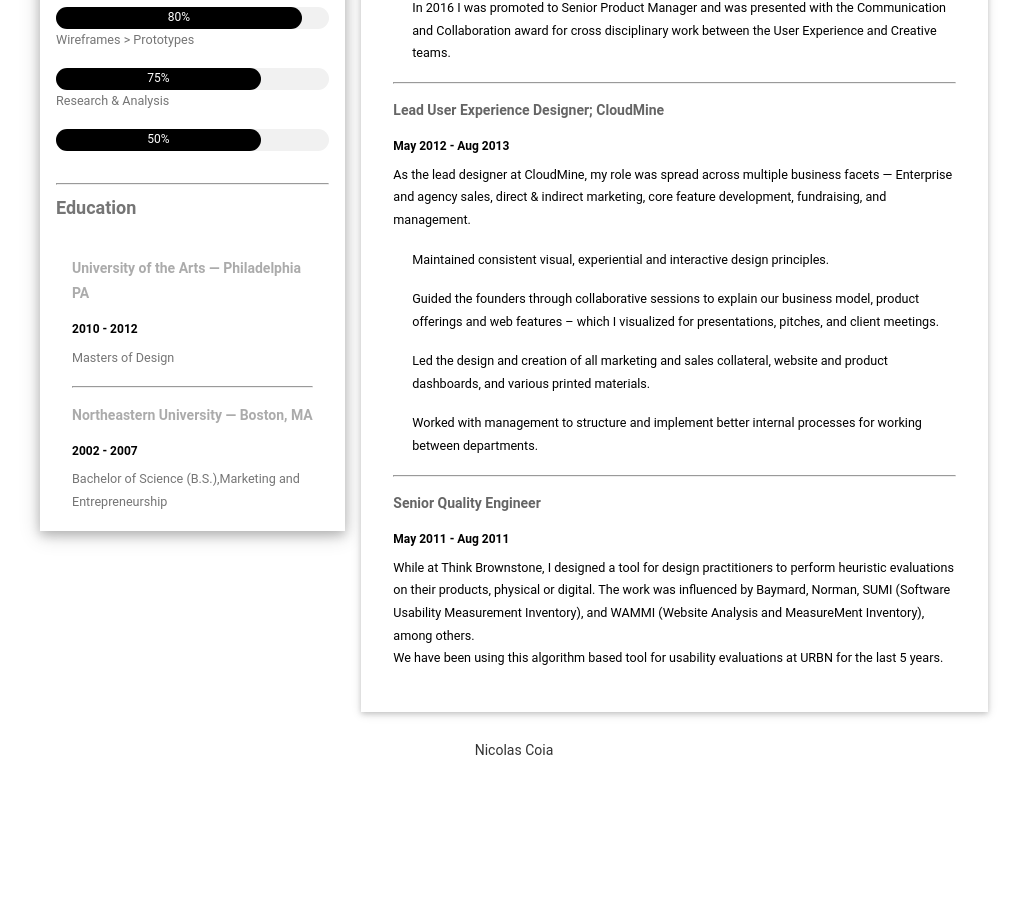
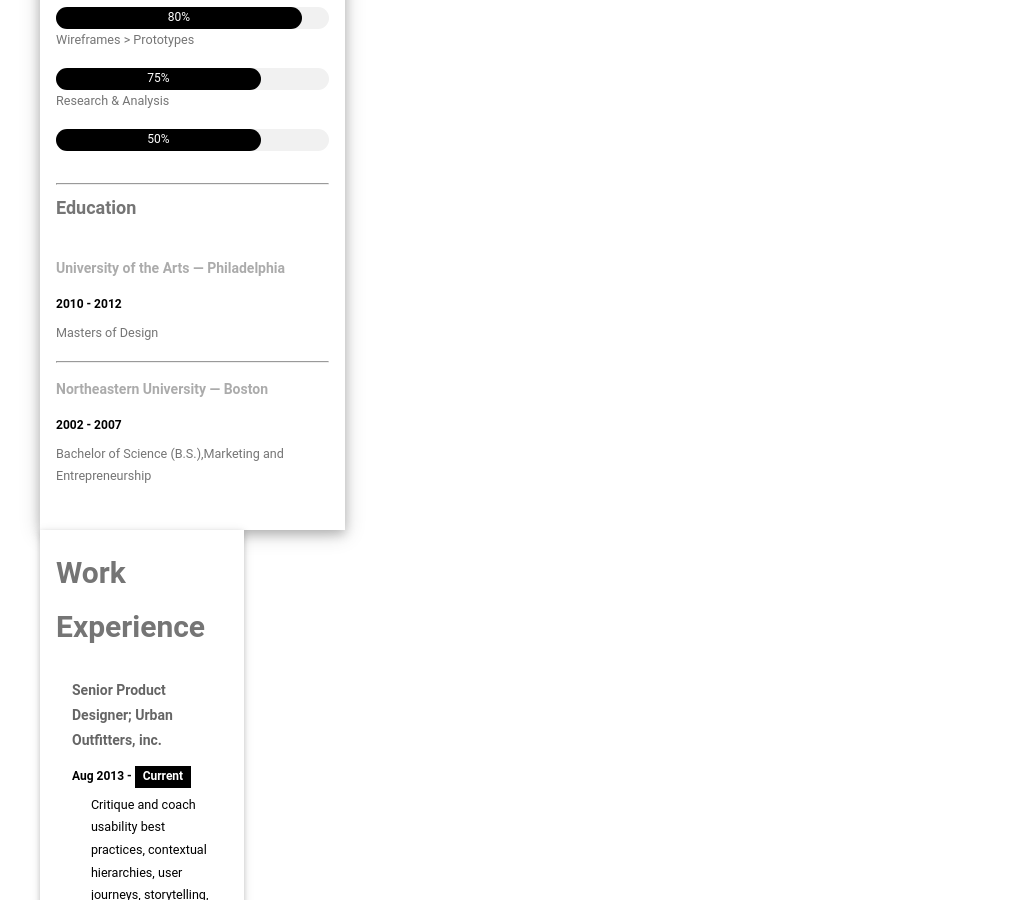
Before and after one commit to dyutibarma/monochrome, a Jekyll site: the page built from cv.md, in a window 1280 px wide and 900 px high, scrolled down 438 px. Shown: the whole window, without its empty margins (126-1148 px from the left). Built offline with Jekyll 4.4.1, drawn with Linux system fonts in a browser that asks for light colours; before the commit the page ends 1210 px from its top, so only the background shows below that.

Commit message:
Update cv.md

```diff
--- a/cv.md
+++ b/cv.md
@@ -63,19 +63,14 @@ description: This is my curriculum vitae.
           <br>-->
 <hr>
 <p class="w3-large"><b>Education</b></p>
-        <div class="w3-container">
-          <h5 class="w3-opacity"><b>University of the Arts — Philadelphia PA</b></h5>
-          <h6 class="w3-text-black">2010 - 2012</h6>
-          <p>Masters of Design</p>
-          <hr>
-        </div>
-        <div class="w3-container">
-          <h5 class="w3-opacity"><b>Northeastern University — Boston, MA</b></h5>
-          <h6 class="w3-text-black">2002 - 2007</h6>
-          <p>Bachelor of Science (B.S.),Marketing and Entrepreneurship</p>
-        </div>
-   </div>
-      </div><br>
+  <h5 class="w3-opacity"><b>University of the Arts — Philadelphia</b></h5>
+  <h6 class="w3-text-black">2010 - 2012</h6>
+  <p>Masters of Design</p>
+  <hr>
+  <h5 class="w3-opacity"><b>Northeastern University — Boston</b></h5>
+  <h6 class="w3-text-black">2002 - 2007</h6>
+  <p>Bachelor of Science (B.S.),Marketing and Entrepreneurship</p>
+</div><br>
 
 
     <!-- End Left Column -->
```
